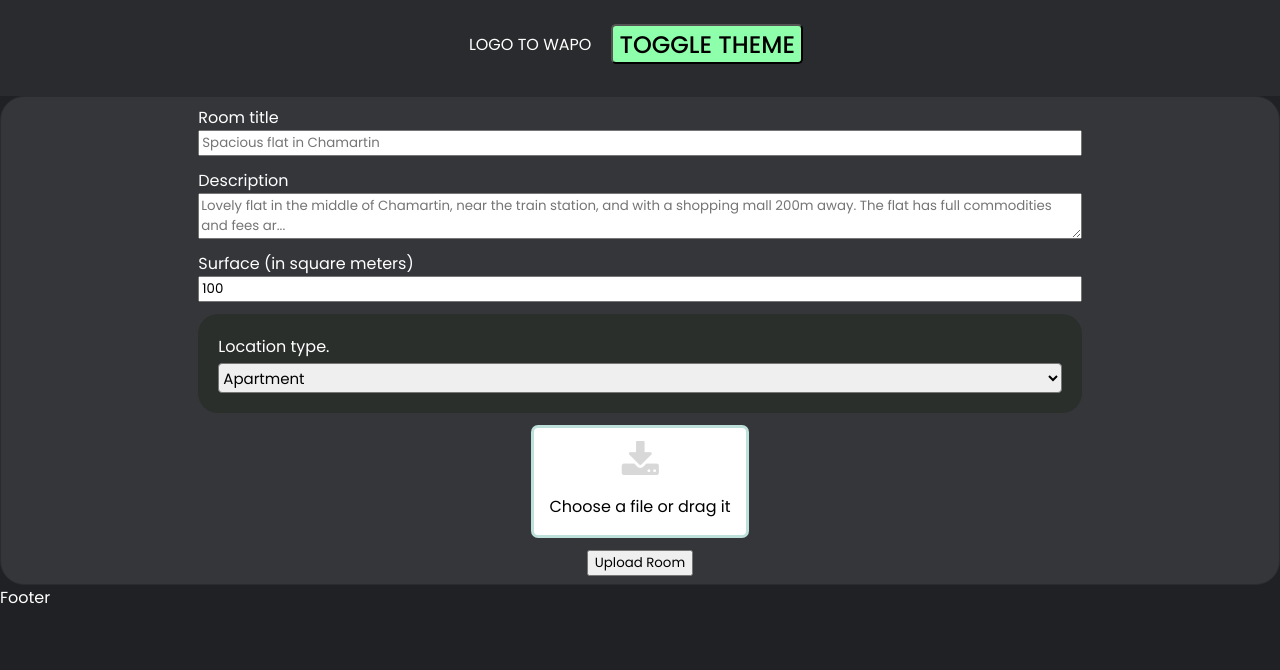
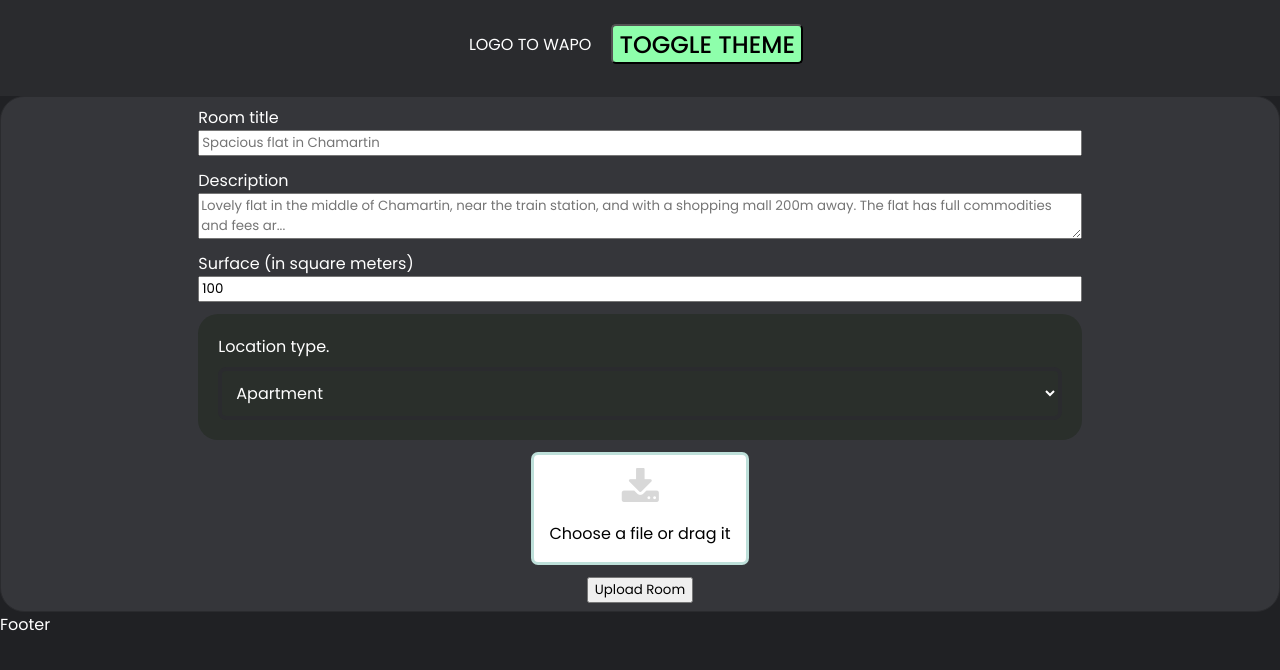
Before and after one commit to neolandsep2023/Frontend, a React (Vite) app in the folder finalfrontend/: page /createRoom in a window 1280 px wide. Shown: the top 670 px of the page. Built offline with nearby package versions, Linux system fonts and the light colour scheme.

Commit message:
Select Styled Component

```diff
--- a/finalfrontend/src/components/StyleComponents/Select/SelectAndOptions.jsx
+++ b/finalfrontend/src/components/StyleComponents/Select/SelectAndOptions.jsx
@@ -10,25 +10,45 @@ const SelectAndOptionsStyle = styled.div`
   border-radius: ${({theme}) => theme.spacing(2.5)};
   width: 70%;
   padding: 20px;
+  position: relative;
 
   & label {
-    width: 100%;
-    box-sizing: border-box;
-    margin-bottom: ${({theme}) => theme.spacing(0.5)};
+    display: block;
+    margin-bottom: ${({theme}) => theme.spacing(1)};
+    font-size: 16px;
+    color: ${({ theme }) => theme.palette.textColor.main};
   }
 
   & select {
     width: 100%;
-    box-sizing: border-box;
-    height: 30px;
-    border-radius: ${({theme}) => theme.spacing(0.5)};
-    background-color:${({ theme }) => theme.palette.header};
-    font-size: 15px;
+    padding: 10px;
+    font-size: ${({theme}) => theme.spacing(2)};
+    border: ${({theme}) => theme.spacing(0.5)} solid ${({ theme }) => theme.palette.border.main};
+    border-radius: ${({theme}) => theme.spacing(1)};
+    background-color: ${({ theme }) => theme.palette.background.light};
+    color: ${({ theme }) => theme.palette.textColor.main};
+    cursor: pointer;
+
+    transition: border-color 0.3s ease;
+
+    &:hover {
+      border-color: ${({ theme }) => theme.palette.button.main};
+    }
+
+    &:focus {
+      outline: none;
+      border-color: ${({ theme }) => theme.palette.button.main};
+      box-shadow: 0 0 0 3px ${({ theme }) => theme.palette.shadow.main};
+    }
   }
 
-  & option {
-    width: 100%;
-    font-size: 15px;
+  & select::after {
+    content: "▼";
+    position: absolute;
+    top: 50%;
+    right: 10px;
+    transform: translateY(-50%);
+    pointer-events: none;
   }
 `;
 
```
